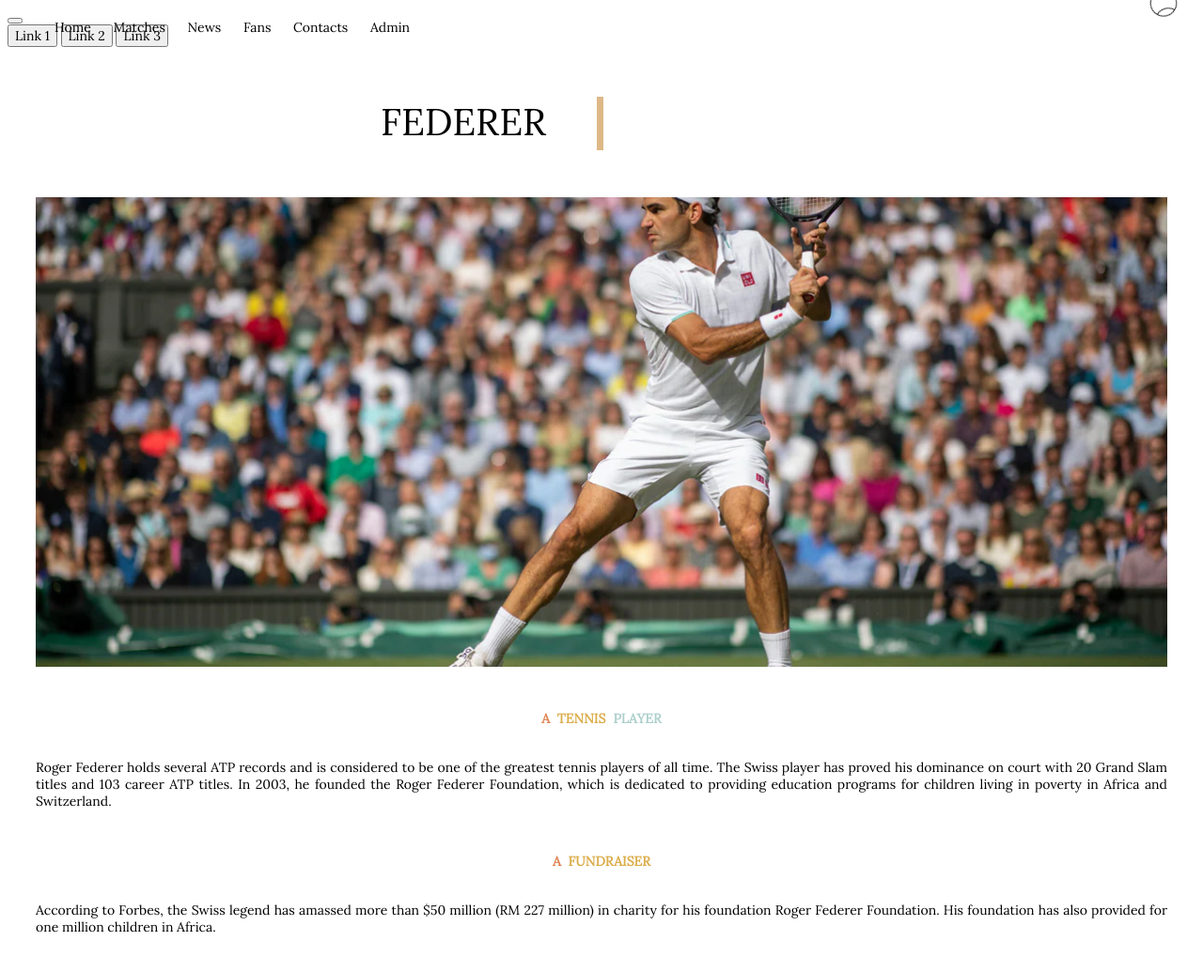
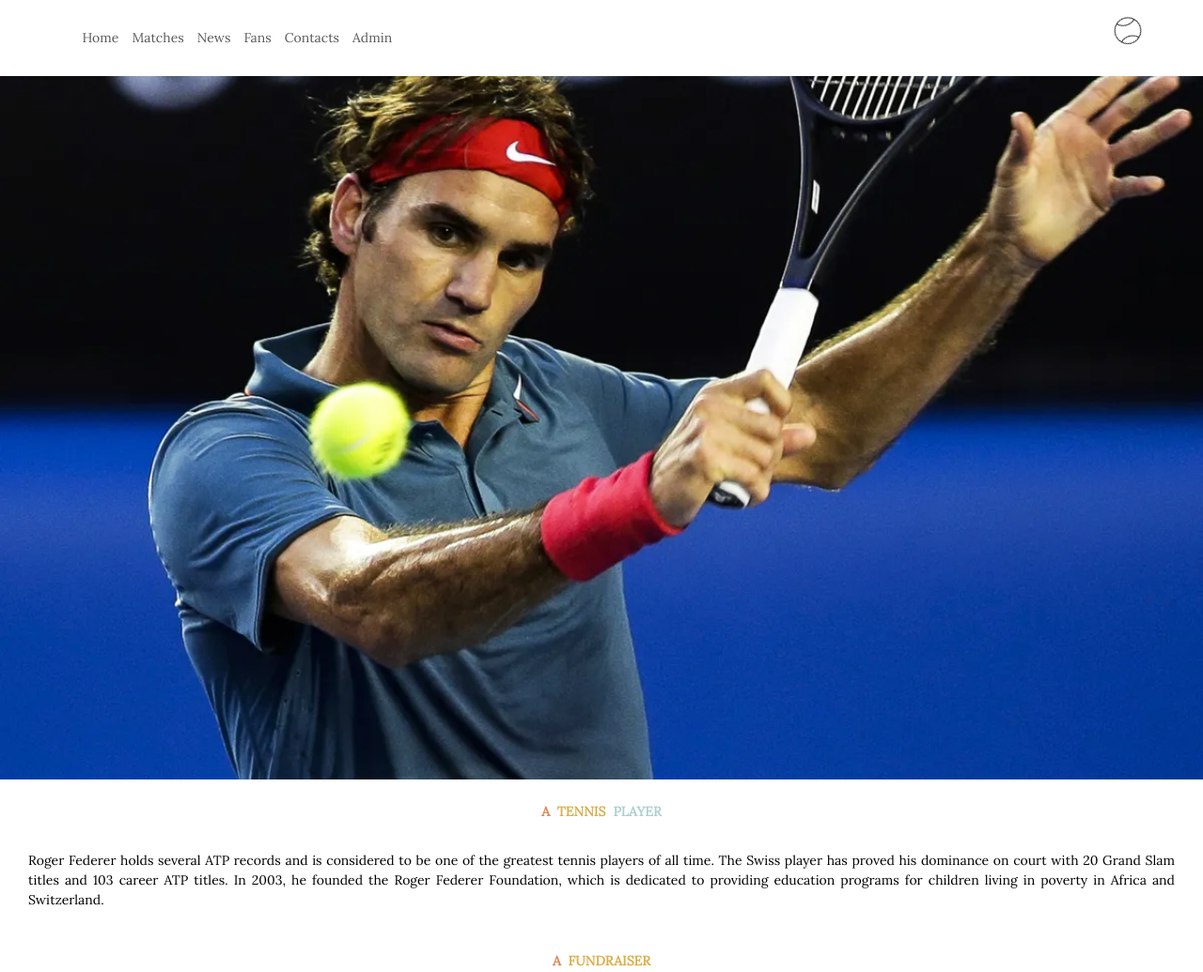
Before and after one commit to heroisaprinciple/webtasks, a plain HTML site: page webtask3/news.html in a window 1280 px wide. Shown: the top 1035 px of the page at 94% size. Drawn offline with nearby package versions, Linux system fonts and the light colour scheme.

Commit message:
finished third task

```diff
--- a/webtask3/news.css
+++ b/webtask3/news.css
@@ -7,41 +7,30 @@
 }
 
 .bgimg {
-  margin: 30px;
-  height: 500px;
-  background-position: center;
-  background-size: cover;
-  background-image: url("img/rolex-and-tennis-roger-federer-share_wim21jb_02734.jpeg");
+    margin-top: 30px;
+    height: 100vh;
+    background-position: center;
+    background-size: cover;
+    -webkit-background-size: cover;
+    -moz-background-size: cover;
+    -o-background-size: cover;
+    background-image: url("img/fder.png");
 }
 
-@import url("https://fonts.googleapis.com/css2?family=Lora:ital,wght@0,400;1,600&display=swap");
-
-* {
-    font-family: 'Lora', sans-serif;
-    color: black;
-}
-
-nav.navigation-bar {
+.navigation-bar {
     padding: 20px;
     position: fixed;
     top: 0;
     width: 93%;
 }
 
-div.logo {
-    display: inline-block;
-    vertical-align: middle;
-    position: absolute;
-    right: 0;
-}
-
-div.logo img {
+.logo img {
     height: 30px;
     width: 30px;
     vertical-align: auto;
 }
 
-nav.navigation-bar a{
+.navigation-bar a{
     padding: 10px;
     text-decoration: none;
 }
@@ -66,11 +55,11 @@ nav.navigation-bar a{
   display: block;
 }
 
-.dropdown-content a:hover {background-color: #ddd;}
+.dropdown-content a:hover {background-color: #F5F0BB; transition: background-color 1000ms linear;}
 
 .dropdown:hover .dropdown-content {display: block;}
 
-.dropdown:hover .droplink {background-color: #3e8e41;}
+.dropdown:hover .droplink {background-color: #90C8AC;}
 
 .balle img {
   position: absolute;
@@ -79,18 +68,18 @@ nav.navigation-bar a{
 
 @keyframes balle {
   0% {
-      transform: translate(-50%, -50%) translateY(-50px) rotate(0deg);
+      transform: translate(-50%, -50%) translateY(-25px) rotate(0deg);
   }
   50% {
       transform: translate(-50%, -50%) translateY(0px) rotate(180deg);
   }
   100% {
-      transform: translate(-50%, -50%) translateY(-50px) rotate(360deg);
+      transform: translate(-50%, -50%) translateY(-25px) rotate(360deg);
   }
 }
 
 main {
-  text-align: -webkit-center;
+  text-align: center;
 }
 
 h1 {
@@ -112,90 +101,6 @@ h1 {
 h1 span {
   font-size: 40px;
   margin-left: 40px;
-}
-
-/* message */
-
-.message {
-  background-color: burlywood;
-  color: #333;
-  display: block;
-  font-weight: 900;
-  overflow: hidden;
-  position: absolute;
-  padding-left: 0.5rem;
-  top: 0.2rem;
-  left: 270px;
-  animation: openclose 5s ease-in-out infinite; /* slow in the beginning, but abrupt in the end */
-}
-
-.word1, .word2, .word3 {
-  font-weight: bold;
-}
-
-@keyframes openclose {
-  0% {
-    top: 0.2rem;
-    width: 0;
-  }
-  5% {
-    width: 0;
-  }
-  15% {
-    width: 230px;
-  }
-  30% {
-    top: 0.2rem;
-    width: 230px;
-  }
-  33% {
-    top: 0.2rem;
-    width: 0;
-  }
-  35% {
-    top: 0.2rem;
-    width: 0;
-  }
-  38% {
-    top: -4.5rem;
-
-  }
-  48% {
-    top: -4.5rem;
-    width: 190px;
-  }
-  62% {
-    top: -4.5rem;
-    width: 190px;
-  }
-  66% {
-    top: -4.5rem;
-    width: 0;
-    text-indent: 0;
-  }
-  71% {
-    top: -9rem;
-    width: 0;
-    text-indent: 5px;
-  }
-  86% {
-    top: -9rem;
-    width: 285px;
-  }
-  95% {
-    top: -9rem;
-    width: 285px;
-  }
-  98% {
-    top: -9rem;
-    width: 0;
-    text-indent: 5px;
-  }
-  100% {
-    top: 0;
-    width: 0;
-    text-indent: 0;
-  }
 }
 
 /* colour */
@@ -262,17 +167,7 @@ div.contacts {
 
 /* menu */
 
-.navigation-bar a:after {
-  content: "";
-  position: absolute;
-  width: 0%;
-  height: 1px;
-  display: block;
-  transition: all 0.3s ease;
-  bottom: 25%;
+.navigation-bar li:hover {
+  background-color: #C4DFAA;
+  transition: background-color 1000ms linear;
 }
-.navigation-bar a:hover::after {
-  width: 100%;
-  height: 1px;
-  background-color: red;
-}
--- a/webtask3/news.html
+++ b/webtask3/news.html
@@ -3,62 +3,51 @@
 <head>
     <meta charset="UTF-8">
     <meta name="viewport" content="width=device-width, initial-scale=1">
-    <a href="https://cdn.jsdelivr.net/npm/bootstrap@5.3.0-alpha1/dist/css/bootstrap.min.css" rel="stylesheet" integrity="sha384-GLhlTQ8iRABdZLl6O3oVMWSktQOp6b7In1Zl3/Jr59b6EGGoI1aFkw7cmDA6j6gD" crossorigin="anonymous">
+    <link href="https://cdn.jsdelivr.net/npm/bootstrap@5.3.0-alpha1/dist/css/bootstrap.min.css" rel="stylesheet" integrity="sha384-GLhlTQ8iRABdZLl6O3oVMWSktQOp6b7In1Zl3/Jr59b6EGGoI1aFkw7cmDA6j6gD" crossorigin="anonymous">
     <link rel="stylesheet" href="news.css">
     <link rel="stylesheet" href="https://fonts.googleapis.com/css?family=Inconsolata">
+    <script src="https://cdn.jsdelivr.net/npm/bootstrap@5.3.0-alpha1/dist/js/bootstrap.bundle.min.js" integrity="sha384-w76AqPfDkMBDXo30jS1Sgez6pr3x5MlQ1ZAGC+nuZB+EYdgRZgiwxhTBTkF7CXvN" crossorigin="anonymous"></script>
 </head>
 <body>
 
 <header>
-        <nav class="navigation-bar navbar-light bg-light">
-            <a href="#home">Home</a>
+  <nav class="navigation-bar navbar navbar-expand-sm navbar-white bg-white fixed-top w-100 d-flex justify-content-between">
+      <div class="container">
+          <button class="navbar-toggler me-auto" type="button" data-bs-toggle="collapse"  data-bs-target="#navbarToggleExternalContent" aria-controls="navbarToggleExternalContent"
+              aria-expanded="false" aria-label="Toggle navigation">
+              <span class="navbar-toggler-icon"></span>
+          </button>
 
-            <div class="dropdown">
-                <a href="#matches"  class="droplink">Matches</a>
+          <div class="collapse navbar-collapse" id="navbarToggleExternalContent">
+              <ul class="navbar-nav">
+                  <li class="nav-item active"><a class="nav-link" href="#home">Home</a></li>
+                  <div class="dropdown nav-item">
+                      <a href="#matches" class="droplink nav-link">Matches</a>
                       <div class="dropdown-content">
                           <a href="#">Match 1</a>
                           <a href="#">Match 2</a>
                           <a href="#">Match 3</a>
                       </div>
                   </div>
-
-            <a href="news.html">News</a>
-            <a href="#fans">Fans</a>
-            <a href="#contacts">Contacts</a>
-            <a href="admin">Admin</a>
-            <div class="logo balle">
+                  <!--<li class="nav-item"><a class="nav-link" href="#matches">Matches</a></li>-->
+                  <li class="nav-item"><a class="nav-link" href="news.html">News</a></li>
+                  <li class="nav-item"><a class="nav-link" href="#fans">Fans</a></li>
+                  <li class="nav-item"><a class="nav-link" href="#contacts">Contacts</a></li>
+                  <li class="nav-item"><a class="nav-link" href="#admin">Admin</a></li>
+              </ul>
+          </div>
+          <div class="logo balle w-10 align-bottom">
               <img src="img/3439689.png">
           </div>
-        </nav>
-        <nav class="navbar navbar-light bg-light">
-            <div class="container-fluid">
-              <button class="navbar-toggler" type="button" data-mdb-toggle="collapse"
-                data-mdb-target="#navbarToggleExternalContent" aria-controls="navbarToggleExternalContent"
-                aria-expanded="false" aria-label="Toggle navigation">
-                <i class="fas fa-bars"></i>
-              </button>
       </div>
   </nav>
-          <div class="collapse" id="navbarToggleExternalContent">
-            <div class="bg-light shadow-3 p-4">
-              <button class="btn btn-link btn-block border-bottom m-0">Link 1</button>
-              <button class="btn btn-link btn-block border-bottom m-0">Link 2</button>
-              <button class="btn btn-link btn-block m-0">Link 3</button>
-            </div>
-          </div>
-
 </header>
 
 <main>
-    <h1>
-        <span>Federer</span>
-        <div class="message">
-          <div class="word1">Tennis player</div>
-          <div class="word2">Fundraiser</div>
-          <div class="word3">Father</div>
+    <div class="bgimg h-90">
     </div>
-      </h1>
-    <div class="bgimg">
+
+    <div class="intro h-90">
     </div>
 
     <div class="container">
@@ -115,3 +104,4 @@
 
 </footer>
 </body>
+</html>
```
Also changed, not shown: webtask3/img/fder.png (added). Lines whose indentation alone changed are shown as unchanged.
